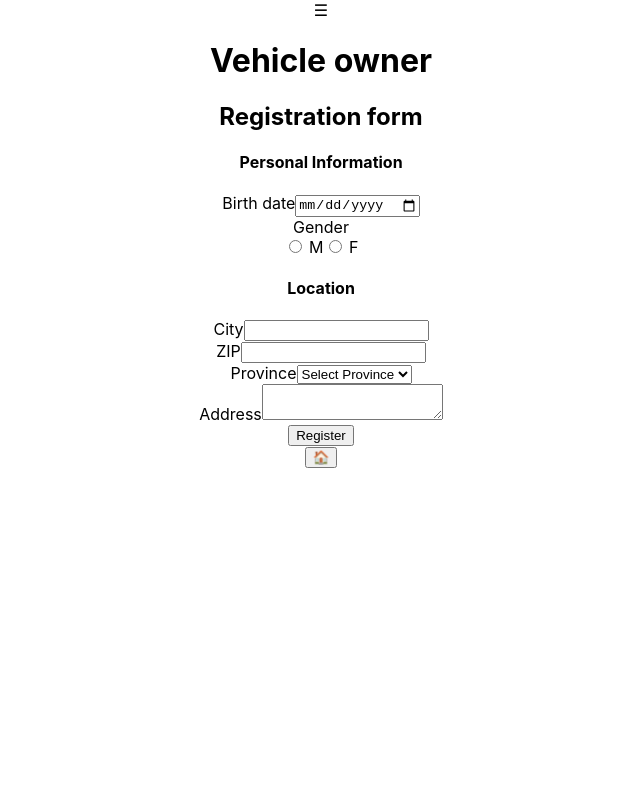
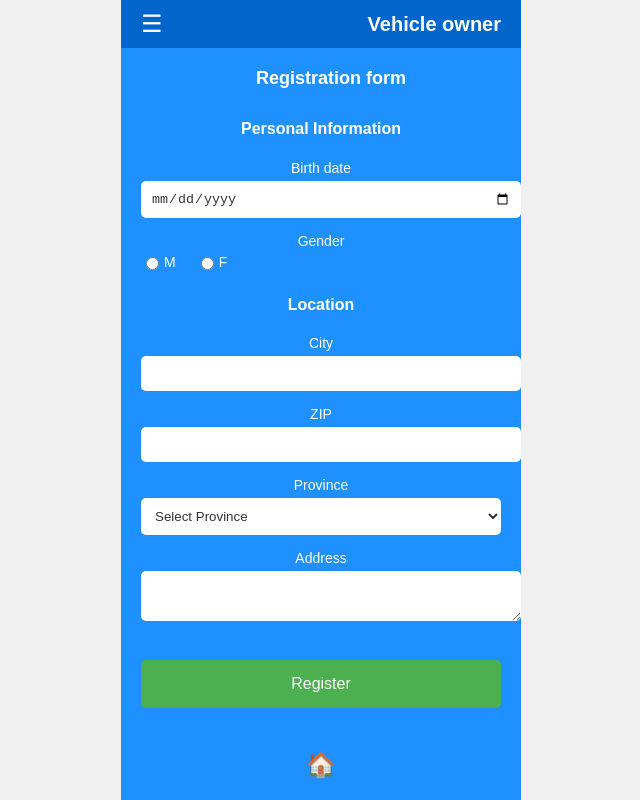
Before and after one commit to madzhie4/Adwhere, a React (Create React App) app: page / in a window 1280 px wide. Shown: the whole page, without its empty margins (319-959 px from the left). Built offline with nearby package versions, Linux system fonts and the light colour scheme.

Commit message:
update the Vehicle owners page as well as making changes to the index.css

```diff
--- a/src/VehicleOwner.tsx
+++ b/src/VehicleOwner.tsx
@@ -7,7 +7,7 @@ function VehicleRegistrationForm() {
     gender: '',
     city: '',
     zip: '',
-    province: '',
+    province: '', // Updated state to include province
     address: ''
   });
 
@@ -31,11 +31,6 @@ function VehicleRegistrationForm() {
     e.preventDefault();
     console.log('Form submitted:', formData);
     // Add your submission logic here
-  };
-
-  const handleHomeButtonClick = () => {
-    // Replace with logic to handle home button click (e.g., navigate to home page)
-    console.log('Home button clicked');
   };
 
   return (
@@ -111,7 +106,15 @@ function VehicleRegistrationForm() {
             onChange={handleChange}
           >
             <option value="">Select Province</option>
-            {/* Add province options here */}
+            <option value="Eastern Cape">Eastern Cape</option>
+            <option value="Free State">Free State</option>
+            <option value="Gauteng">Gauteng</option>
+            <option value="KwaZulu-Natal">KwaZulu-Natal</option>
+            <option value="Limpopo">Limpopo</option>
+            <option value="Mpumalanga">Mpumalanga</option>
+            <option value="Northern Cape">Northern Cape</option>
+            <option value="North West">North West</option>
+            <option value="Western Cape">Western Cape</option>
           </select>
         </div>
         <div className="form-group">
@@ -126,7 +129,7 @@ function VehicleRegistrationForm() {
         <button type="submit" className="register-button">Register</button>
       </form>
       <footer>
-        <button className="home-button" onClick={handleHomeButtonClick}>🏠</button>
+        <button className="home-button">🏠</button>
       </footer>
     </div>
   );
--- a/src/index.css
+++ b/src/index.css
@@ -11,3 +11,134 @@ code {
   font-family: source-code-pro, Menlo, Monaco, Consolas, 'Courier New',
     monospace;
 }
+body {
+  font-family: Arial, sans-serif;
+  margin: 0;
+  padding: 0;
+  background-color: #f0f0f0;
+}
+
+.registration-container {
+  max-width: 400px;
+  margin: 0 auto;
+  background-color: #1e90ff;
+  color: white;
+  min-height: 100vh;
+  display: flex;
+  flex-direction: column;
+}
+
+header {
+  display: flex;
+  justify-content: space-between;
+  align-items: center;
+  padding: 10px 20px;
+  background-color: #0066cc;
+}
+
+.menu-icon, .search-icon {
+  font-size: 24px;
+}
+
+h1 {
+  font-size: 20px;
+  margin: 0;
+}
+
+h2 {
+  font-size: 18px;
+  margin: 20px 0 10px 20px;
+}
+
+form {
+  padding: 0 20px;
+}
+
+.form-group {
+  margin-bottom: 15px;
+}
+
+label {
+  display: block;
+  margin-bottom: 5px;
+  font-size: 14px;
+}
+
+input[type="text"],
+input[type="date"],
+select,
+textarea {
+  width: 100%;
+  padding: 10px;
+  border: none;
+  border-radius: 5px;
+  background-color: white;
+  color: #333;
+}
+
+.radio-group {
+  display: flex;
+  gap: 20px;
+}
+
+.radio-group label {
+  display: flex;
+  align-items: center;
+}
+
+input[type="radio"] {
+  margin-right: 5px;
+}
+
+/* Location specific styles */
+.location-section {
+  background-color: #4da6ff;
+  padding: 15px;
+  border-radius: 10px;
+  margin-bottom: 20px;
+}
+
+.location-section .form-group {
+  margin-bottom: 10px;
+}
+
+.location-section input,
+.location-section select {
+  background-color: rgba(255, 255, 255, 0.2);
+  color: white;
+}
+
+.location-section input::placeholder,
+.location-section select::placeholder {
+  color: rgba(255, 255, 255, 0.7);
+}
+
+.location-section label {
+  font-weight: bold;
+}
+
+.register-button {
+  width: 100%;
+  padding: 15px;
+  background-color: #4CAF50;
+  color: white;
+  border: none;
+  border-radius: 5px;
+  font-size: 16px;
+  cursor: pointer;
+  margin-top: 20px;
+}
+
+footer {
+  margin-top: auto;
+  padding: 20px;
+  text-align: center;
+}
+
+.home-button {
+  font-size: 24px;
+  background: none;
+  border: none;
+  color: white;
+  cursor: pointer;
+}
```
